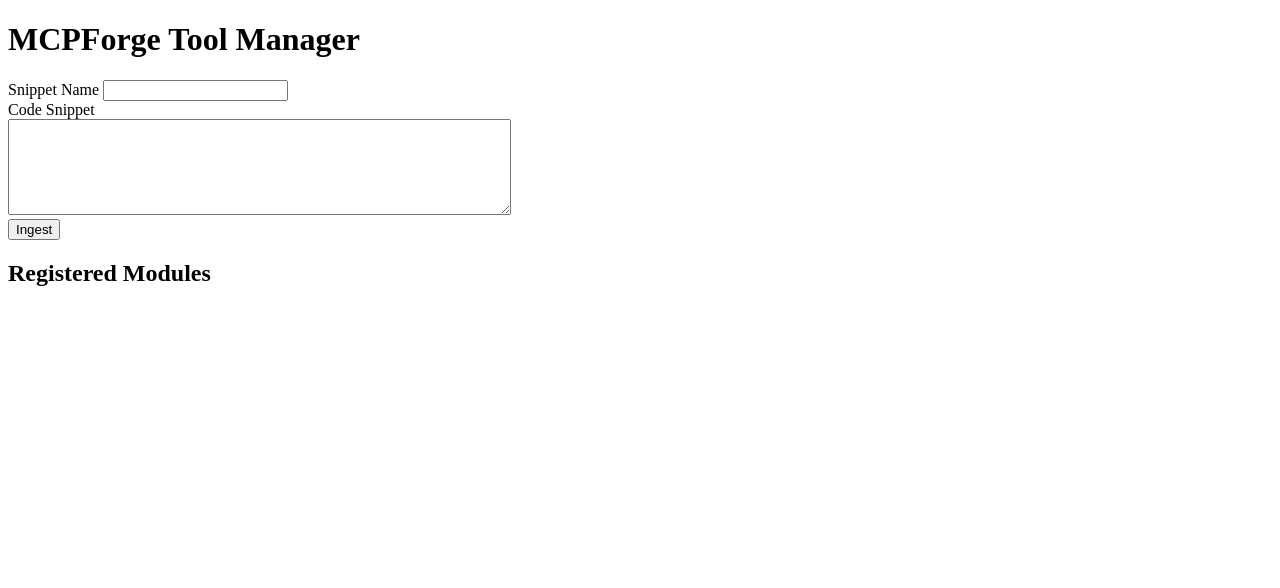
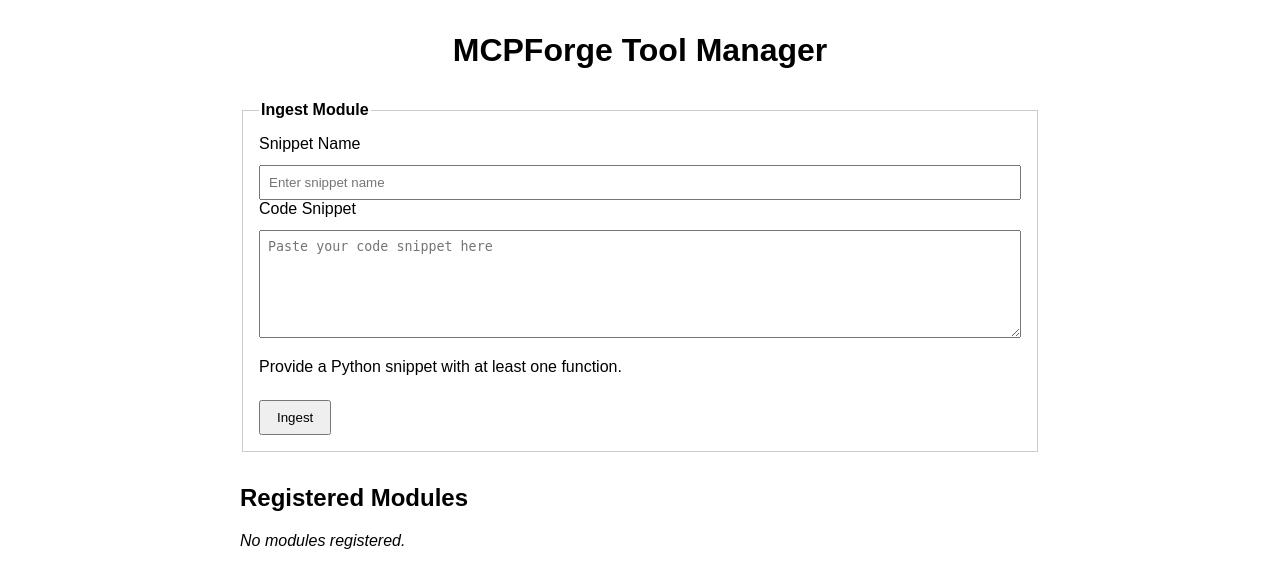
Before and after one commit to TashaSkyUp/MCP-FORGE, a Python web app: template app/templates/index.html in a window 1280 px wide. Shown: the top 588 px of the page. Run offline with Jinja, Linux system fonts and the light colour scheme; the template is opened without the code that fills it, so the values that code supplies are empty; some libraries are stand-ins or nearby versions.

Commit message:
Refine UI layout and delete behavior

```diff
--- /dev/null
+++ b/app/static/style.css
@@ -0,0 +1,68 @@
+body {
+  font-family: Arial, sans-serif;
+  max-width: 800px;
+  margin: 2rem auto;
+  padding: 0 1rem;
+}
+
+header {
+  text-align: center;
+  margin-bottom: 2rem;
+}
+
+form {
+  margin-bottom: 2rem;
+}
+
+label {
+  display: block;
+  margin-bottom: 0.5rem;
+}
+
+input[type="text"], textarea {
+  width: 100%;
+  padding: 0.5rem;
+  margin-top: 0.25rem;
+  box-sizing: border-box;
+}
+
+button {
+  margin-top: 0.5rem;
+  padding: 0.5rem 1rem;
+  cursor: pointer;
+}
+
+ul {
+  list-style-type: none;
+  padding-left: 0;
+}
+
+li {
+  margin-bottom: 0.5rem;
+  display: flex;
+  justify-content: space-between;
+  align-items: center;
+}
+
+.remove-btn {
+  background-color: #e53e3e;
+  color: #fff;
+  border: none;
+}
+
+.remove-btn:hover {
+  background-color: #c53030;
+}
+
+fieldset {
+  border: 1px solid #ccc;
+  padding: 1rem;
+}
+
+legend {
+  font-weight: bold;
+}
+
+#no-tools {
+  font-style: italic;
+}
--- a/app/templates/index.html
+++ b/app/templates/index.html
@@ -2,26 +2,42 @@
 <html>
 <head>
   <meta charset="utf-8" />
+  <meta name="viewport" content="width=device-width, initial-scale=1" />
   <title>MCPForge</title>
   <script src="https://unpkg.com/htmx.org@1.9.12"></script>
+  <link rel="stylesheet" href="/static/style.css" />
 </head>
 <body>
+  <header>
     <h1>MCPForge Tool Manager</h1>
+  </header>
+  <main>
     <form hx-post="/tools" hx-target="#tools" hx-swap="outerHTML">
-    <label>Snippet Name <input type="text" name="snippet_name"/></label><br/>
-    <label>Code Snippet<br/>
-      <textarea name="code" rows="6" cols="60"></textarea>
-    </label><br/>
+      <fieldset>
+        <legend>Ingest Module</legend>
+        <label for="snippet_name">Snippet Name</label>
+        <input id="snippet_name" type="text" name="snippet_name" placeholder="Enter snippet name" required />
+
+        <label for="code">Code Snippet</label>
+        <textarea id="code" name="code" rows="6" cols="60" placeholder="Paste your code snippet here" required aria-describedby="code_help"></textarea>
+        <p id="code_help">Provide a Python snippet with at least one function.</p>
+
         <button type="submit">Ingest</button>
+      </fieldset>
     </form>
     <h2>Registered Modules</h2>
+    {% if tools %}
     <ul id="tools">
       {% for mod in tools %}
       <li>
         {{ mod }}
-      <button hx-delete="/tools/{{ mod }}" hx-target="#tools" hx-swap="outerHTML">Remove</button>
+        <button class="remove-btn" hx-delete="/tools/{{ mod }}" hx-target="closest li" hx-swap="outerHTML" hx-confirm="Remove {{ mod }}?">Remove</button>
       </li>
       {% endfor %}
     </ul>
+    {% else %}
+    <p id="no-tools">No modules registered.</p>
+    {% endif %}
+  </main>
 </body>
 </html>
```
Also changed, not shown: app/server.py (+9 -3 lines). Lines whose indentation alone changed are shown as unchanged.
